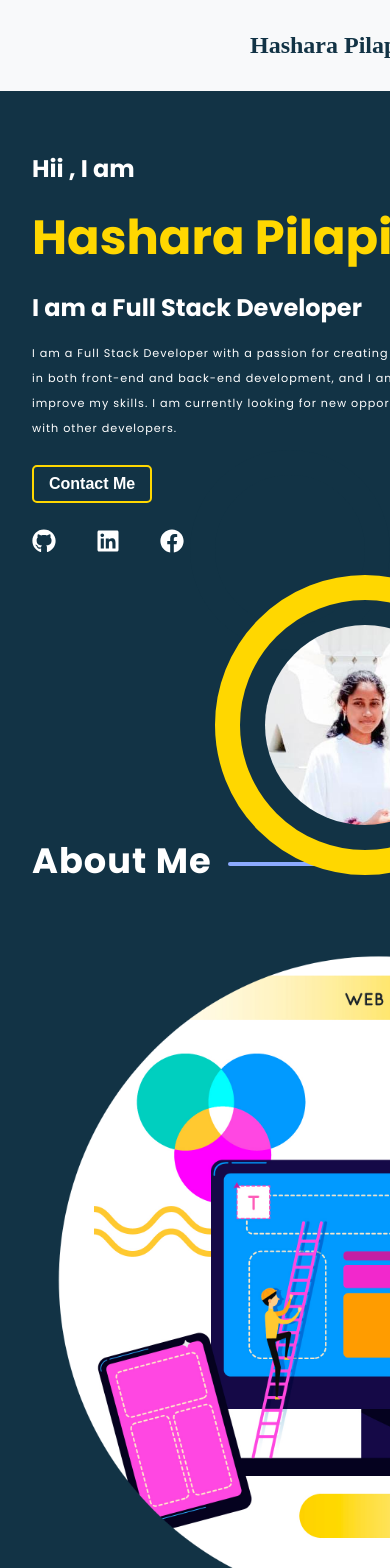
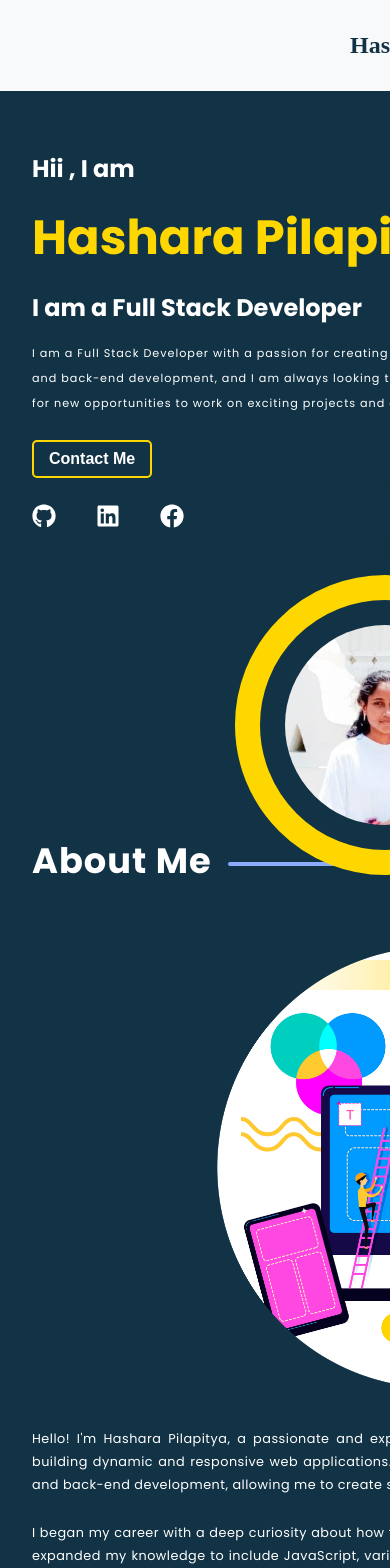
Before and after one commit to Hashara-Pilapitiya/Portfolio, a React (Create React App) app in the folder frontend/: page / in a window 390 px wide. Shown: the top 1568 px of the page. Built offline with nearby package versions, Linux system fonts and the light colour scheme; the HTML template or start-up script is replaced by a standard one; a web font is replaced by a local one.

Commit message:
Update CSS styles for responsive design in About, Header, and Hero components

```diff
--- a/frontend/src/components/About/about.css
+++ b/frontend/src/components/About/about.css
@@ -66,7 +66,7 @@
 @media screen and (max-width: 768px) {
     .about {
         padding: 0 2rem;
-        width: 800px;
+        width: 900px;
     }
 
     .about__content {
@@ -74,13 +74,13 @@
     }
 
     .about__left img {
-        width: 100%;
-        height: 100%;
+        width: 60%;
+        margin-left: 20%;
     }
 
     .about__right p {
         font-size: 0.8rem;
-        margin-right: 30px;
+        margin-right: 20px;
     }
 
     .skills__title {
--- a/frontend/src/components/Header/header.css
+++ b/frontend/src/components/Header/header.css
@@ -52,7 +52,7 @@
     .nav__title h1 {
         font-size: 1.5rem;
         text-align: center;
-        margin-left: 250px;
+        margin-left: 350px;
     }
 
 }
--- a/frontend/src/components/Intro/hero.css
+++ b/frontend/src/components/Intro/hero.css
@@ -130,7 +130,6 @@
 
     .hero__text p {
         font-size: 0.7rem;
-        margin-right: 130px;
     }
 
     .hero__text button {
@@ -152,7 +151,7 @@
     .box01 {
         position: absolute;
         top: 450px;
-        right: -40px;
+        right: -60px;
         width: 200px;
         height: 200px;
         margin-right: 40px;
```
